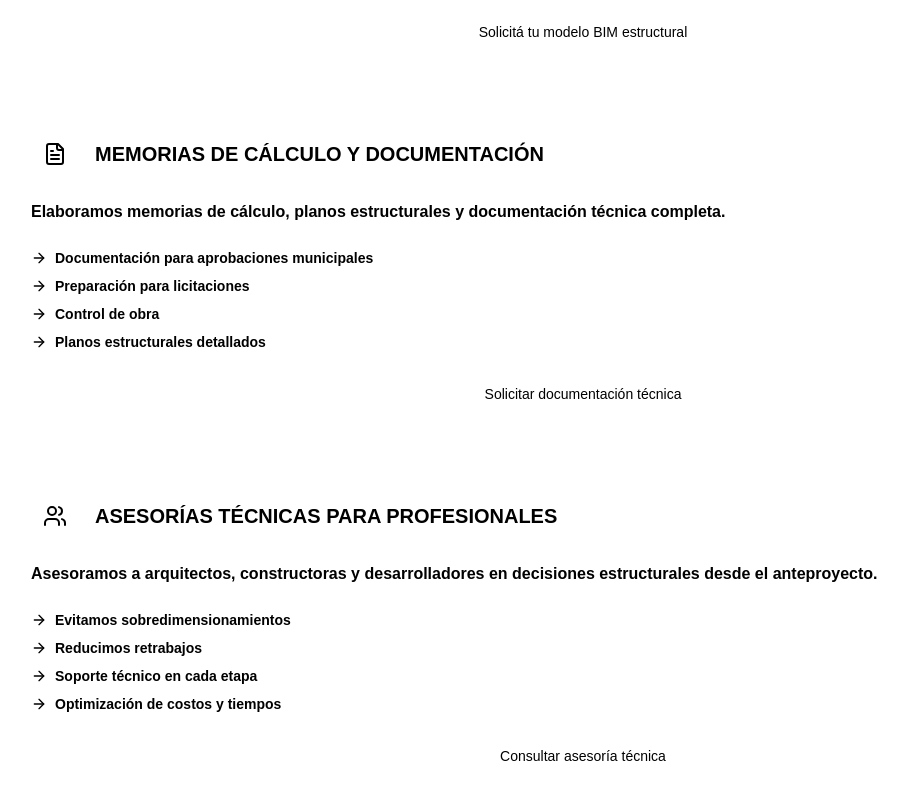
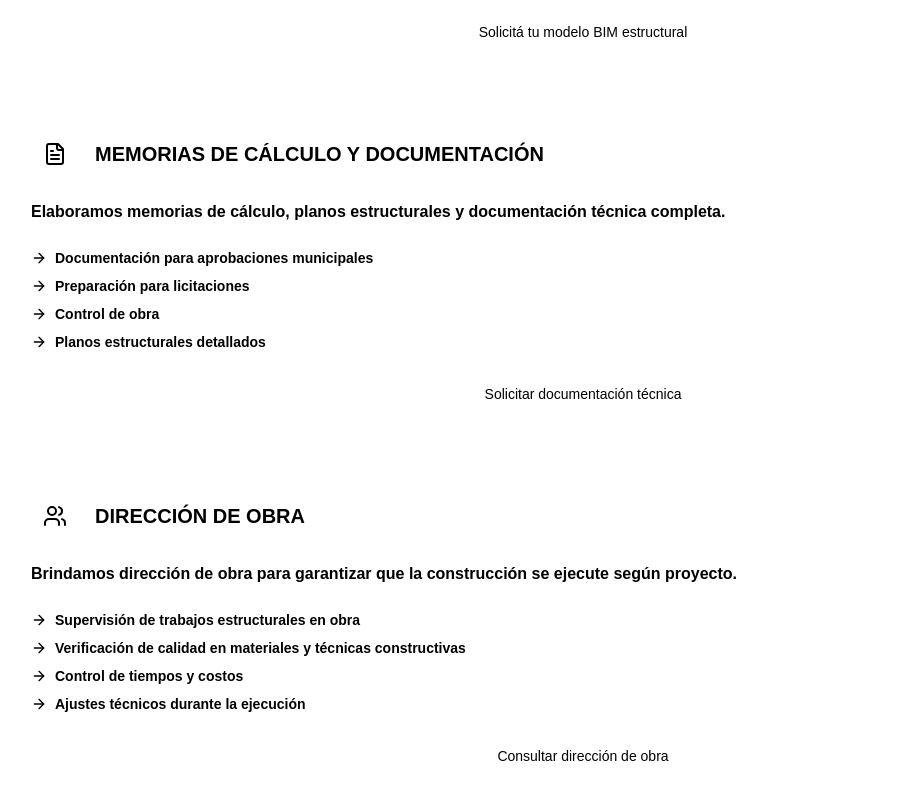
Before and after one commit to xurbyte/inspira-ingenieria, a Next.js app: page / in a window 1280 px wide. Shown: the part 4078-4878 px from the top of the page, without its empty margins (57-965 px from the left). Built offline with nearby package versions, Linux system fonts and the light colour scheme; no server answers; the database is empty; a web font is replaced by a local one.

Commit message:
refactor: Cambios en algunos textos

```diff
--- a/src/app/admin/projects/edit/[id]/page.tsx
+++ b/src/app/admin/projects/edit/[id]/page.tsx
@@ -472,7 +472,7 @@ export default function EditProject() {
                 </div>
 
                 <div className="space-y-2">
-                  <Label htmlFor="area">Área *</Label>
+                  <Label htmlFor="area">Superficie *</Label>
                   <Input
                     id="area"
                     value={formData.area}
--- a/src/app/admin/projects/new/page.tsx
+++ b/src/app/admin/projects/new/page.tsx
@@ -416,7 +416,7 @@ function NewProjectContent() {
                 </div>
 
                 <div className="space-y-2">
-                  <Label htmlFor="area">Área *</Label>
+                  <Label htmlFor="area">Superficie *</Label>
                   <Input
                     id="area"
                     value={formData.area}
--- a/src/components/services-section.tsx
+++ b/src/components/services-section.tsx
@@ -43,7 +43,7 @@ export function ServicesSection() {
         "Sistemas constructivos tradicionales (hormigón y mampostería)",
         "Estructuras en wood frame y steel frame",
         "Estructuras metálicas para naves industriales",
-        "Optimización de materiales según normativas CIRSOC",
+        "Acompañamiento técnico desde el anteproyecto",
       ],
       cta: "Consultanos tu proyecto de cálculo estructural",
     },
@@ -74,16 +74,16 @@ export function ServicesSection() {
     },
     {
       icon: Users,
-      title: "Asesorías Técnicas para Profesionales",
+      title: "Dirección de Obra",
       description:
-        "Asesoramos a arquitectos, constructoras y desarrolladores en decisiones estructurales desde el anteproyecto.",
+        "Brindamos dirección de obra para garantizar que la construcción se ejecute según proyecto.",
       details: [
-        "Evitamos sobredimensionamientos",
-        "Reducimos retrabajos",
-        "Soporte técnico en cada etapa",
-        "Optimización de costos y tiempos",
+        "Supervisión de trabajos estructurales en obra",
+        "Verificación de calidad en materiales y técnicas constructivas",
+        "Control de tiempos y costos",
+        "Ajustes técnicos durante la ejecución",
       ],
-      cta: "Consultar asesoría técnica",
+      cta: "Consultar dirección de obra",
     },
   ]
 
```
